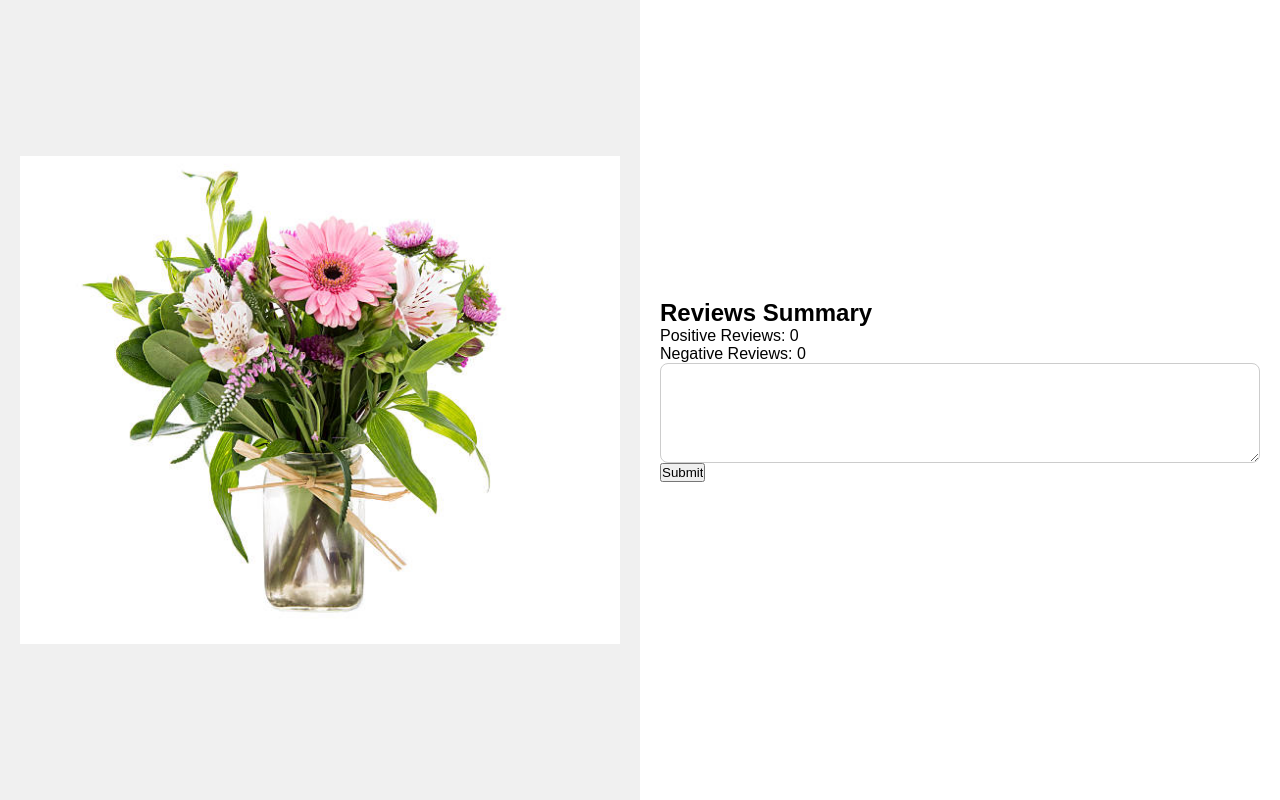
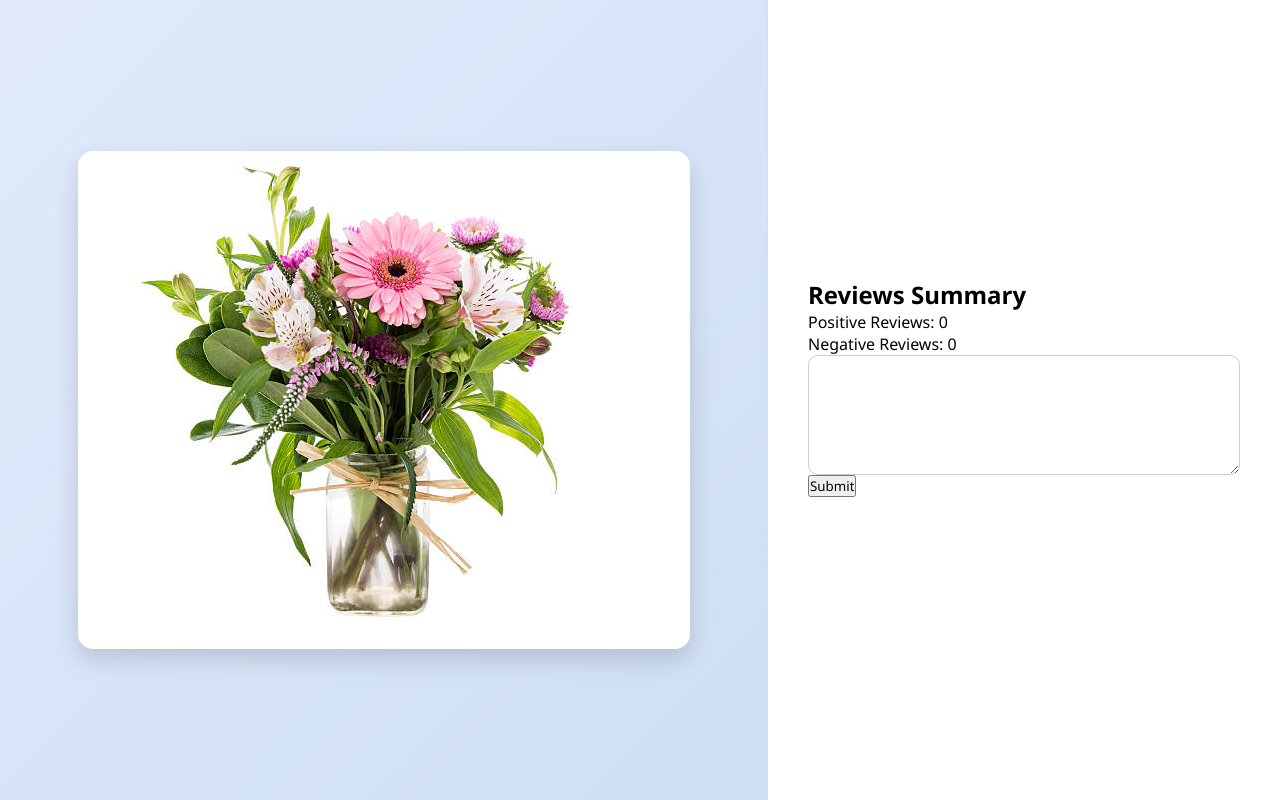
Before and after one commit to oshaniwickramathilaka/sentiment_analysis, a Flask app: page / in a window 1280 px wide. Run offline with Flask 3, Linux system fonts and the light colour scheme; parts of the project's set-up code (start-up, migrations or seed data) failed here and were passed over.

Commit message:
Refactor CSS styles for layout and textarea

```diff
--- a/static/css/main.css
+++ b/static/css/main.css
@@ -3,65 +3,80 @@
     margin: 0;
     padding: 0;
     box-sizing: border-box;
-    font-family: sans-serif;
+    font-family: 'Segoe UI', Tahoma, Geneva, Verdana, sans-serif;
 }
 
+/* Main Layout */
 body {
-    display: flex;      /* left and right side by side */
+    display: flex;
     height: 100vh;
 }
 
-.split {
-    flex: 1;            /* each side takes half the width */
-    padding: 20px;
-}
-
+/* 60% LEFT SIDE */
 .left {
-    background-color: #f0f0f0;
+    width: 60%;
+    height: 100vh;
+    background: linear-gradient(135deg, #e0eafc, #cfdef3);
     display: flex;
     justify-content: center;
     align-items: center;
-    flex: 1;              /* takes half the space */
-    max-width: 50%;       /* prevent it from expanding too much */
+    border-right: 1px solid #ddd;
 }
 
 .left img {
-    max-width: 100%;
-    max-height: 100%;     /* ensures it won’t stretch beyond left div */
+    max-width: 85%;
+    max-height: 85%;
     object-fit: contain;
+    border-radius: 15px;
+    box-shadow: 0 10px 25px rgba(0, 0, 0, 0.15);
 }
 
+/* 40% RIGHT SIDE */
 .right {
-    background-color: #ffffff;   /* right half background */
+    width: 40%;
+    height: 100vh;
+    background-color: #ffffff;
     display: flex;
     flex-direction: column;
-    justify-content: center;     /* vertical center content */
+    justify-content: center;
+    padding: 40px;
+    overflow-y: auto;
 }
-/* Textarea Styling */
+
 /* Textarea Styling */
 textarea {
     width: 100%;
-    min-height: 100px;
-    padding: 10px;
+    min-height: 120px;
+    padding: 12px 15px;
     border: 1px solid #ccc;
-    border-radius: 8px;
+    border-radius: 10px;
     resize: vertical;
     font-size: 14px;
     outline: none;
+    transition: 0.3s ease;
 }
 
 textarea:focus {
-    border-color: #007bff;
+    border-color: #4a90e2;
+    box-shadow: 0 0 8px rgba(74, 144, 226, 0.3);
 }
 
 /* Comment container */
 .comment-bottom {
-    margin-top: 20px;
+    margin-top: 25px;
 }
 
 /* Each comment block */
 .commented-section {
-    background-color: #f5f5f5;
-    padding: 10px;
-    border-radius: 6px;
+    background-color: #f8f9fa;
+    padding: 15px;
+    border-radius: 10px;
+    margin-bottom: 15px;
+    box-shadow: 0 5px 15px rgba(0,0,0,0.05);
+    transition: 0.2s ease;
 }
+
+.commented-section:hover {
+    transform: translateY(-3px);
+    box-shadow: 0 8px 20px rgba(0,0,0,0.08);
+}
```
